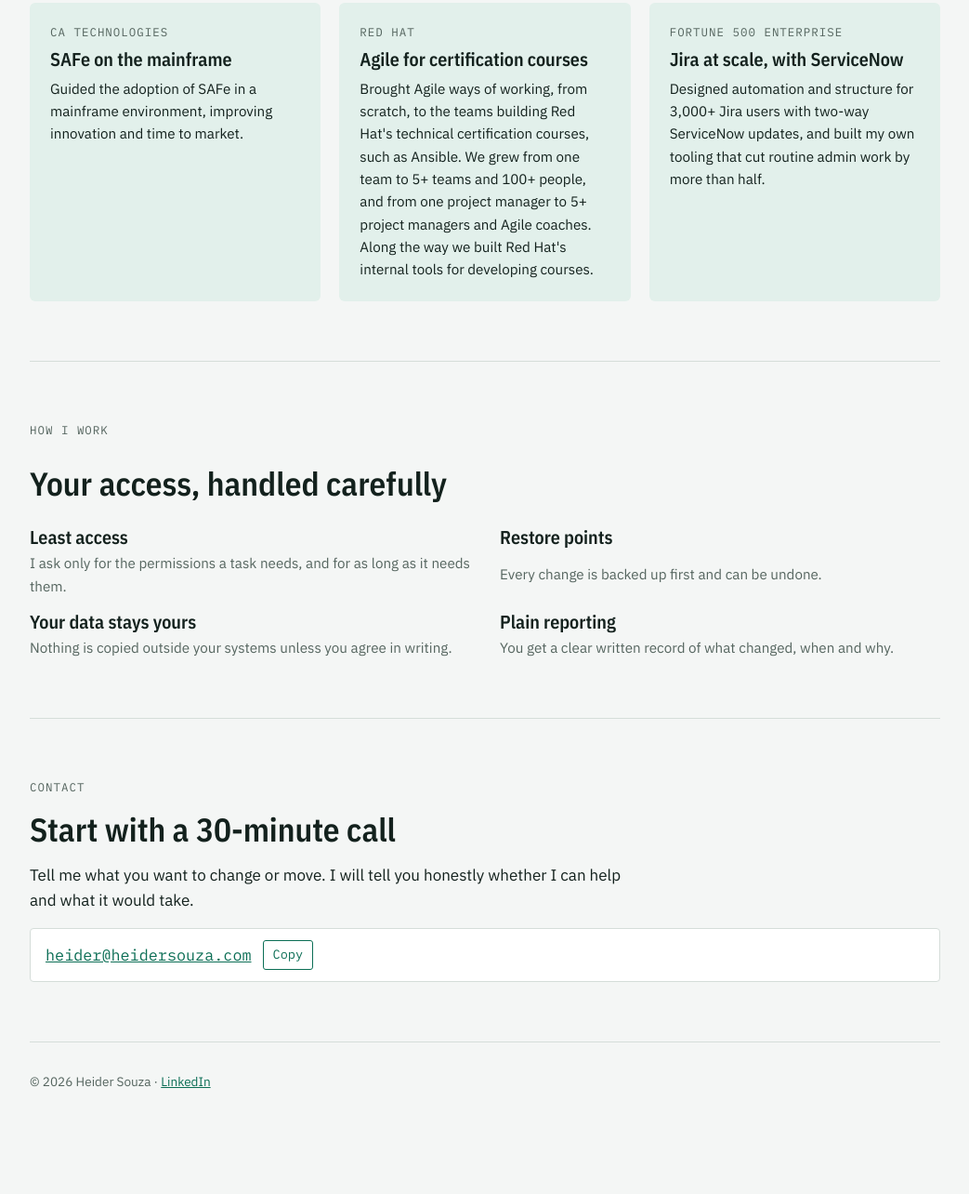
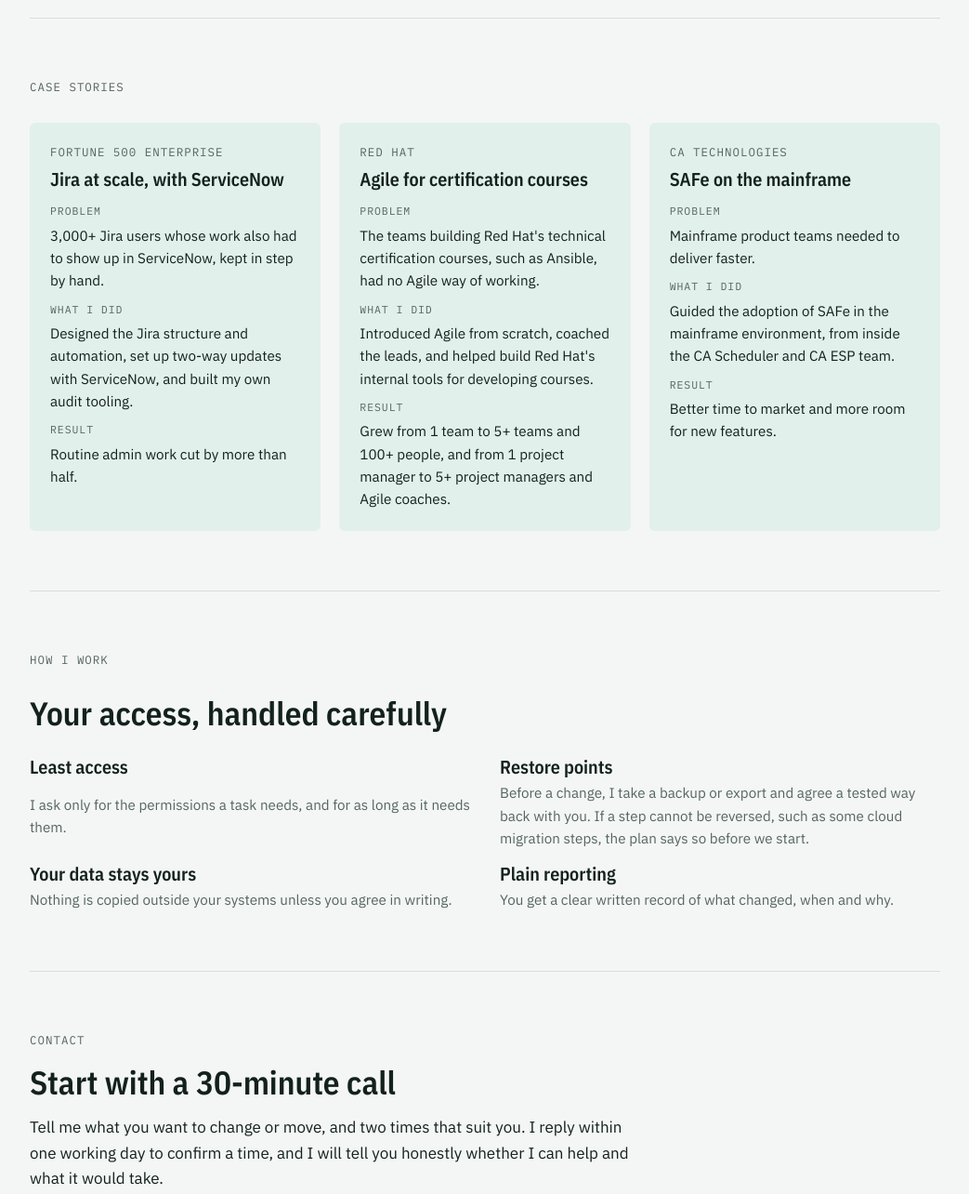
Before and after one commit to heiderdamaseno/heidersouza.com, a plain HTML site: page index.html in a window 1280 px wide. Shown: the part 3297-4581 px from the top of the page at 93% size, without its empty margins (118-1161 px from the left). Before the commit the page ends 4504 px from the top, so only its background shows below. Drawn offline with nearby package versions, Linux system fonts and the light colour scheme.

Commit message:
Home: direct booking email, how pricing works, problem/action/result cases, precise restore promise
Co-Authored-By: Claude Opus 5.5 <noreply@anthropic.com>
Claude-Session: https://claude.ai/code/session_01AY5CUdcPerKvguuyV6p2FN

```diff
--- a/index.html
+++ b/index.html
@@ -108,6 +108,10 @@ section { padding-block: 64px; border-bottom: 1px solid var(--line); display: gr
 .cases { display: grid; grid-template-columns: repeat(3, minmax(0, 1fr)); gap: 20px; }
 .case { background: var(--accent-soft); border-radius: 6px; padding: 22px; display: grid; gap: 8px; align-content: start; }
 .case p { font-size: 0.95rem; }
+.case dl { margin: 0; display: grid; gap: 4px; font-size: 0.95rem; }
+.case dt { font-family: var(--mono); font-size: 0.72rem; letter-spacing: 0.08em; text-transform: uppercase; color: var(--muted); margin-top: 6px; }
+.case dd { margin: 0; }
+.pkg-note { color: var(--muted); max-width: 70ch; margin: 0 0 20px; }
 .intro { display: grid; grid-template-columns: 200px minmax(0, 1fr); gap: 32px; align-items: start; }
 .portrait { width: 200px; height: 250px; object-fit: cover; border-radius: 6px; border: 1px solid var(--line); display: block; }
 .stats { display: grid; grid-template-columns: repeat(4, minmax(0, 1fr)); gap: 24px; }
@@ -169,7 +173,7 @@ footer { padding-block: 32px; color: var(--muted); font-size: 0.85rem; }
       <div class="stop"><div class="dot"></div><span>Cloud</span></div>
     </div>
     <div class="btns">
-      <a class="btn primary" href="#contact">Book a 30-minute call</a>
+      <a class="btn primary" href="mailto:heider@heidersouza.com?subject=30-minute%20call&amp;body=Hello%20Heider%2C%0A%0AWhat%20I%20want%20to%20change%20or%20move%3A%0A%0ATwo%20times%20that%20suit%20me%20(with%20time%20zone)%3A%0A1.%0A2.%0A">Book a 30-minute call</a>
       <a class="btn ghost" href="#packages">See packages</a>
     </div>
   </section>
@@ -256,6 +260,7 @@ footer { padding-block: 32px; color: var(--muted); font-size: 0.85rem; }
   <section id="packages">
     <span class="label">Packages</span>
     <h2>Smaller jobs, fixed scope and price</h2>
+    <p class="pkg-note">Every package gets a fixed price, written down before any work starts. It depends on the size of your setup, so we agree it after a free 30-minute call. You get the quote within two working days, and the price does not change unless you change the scope.</p>
     <div class="packages">
       <div class="pkg">
         <h3>Jira automation health check</h3>
@@ -288,19 +293,31 @@ footer { padding-block: 32px; color: var(--muted); font-size: 0.85rem; }
     <span class="label">Case stories</span>
     <div class="cases">
       <div class="case">
-        <span class="label">CA Technologies</span>
-        <h3>SAFe on the mainframe</h3>
-        <p>Guided the adoption of SAFe in a mainframe environment, improving innovation and time to market.</p>
+        <span class="label">Fortune 500 enterprise</span>
+        <h3>Jira at scale, with ServiceNow</h3>
+        <dl>
+          <dt>Problem</dt><dd>3,000+ Jira users whose work also had to show up in ServiceNow, kept in step by hand.</dd>
+          <dt>What I did</dt><dd>Designed the Jira structure and automation, set up two-way updates with ServiceNow, and built my own audit tooling.</dd>
+          <dt>Result</dt><dd>Routine admin work cut by more than half.</dd>
+        </dl>
       </div>
       <div class="case">
         <span class="label">Red Hat</span>
         <h3>Agile for certification courses</h3>
-        <p>Brought Agile ways of working, from scratch, to the teams building Red Hat's technical certification courses, such as Ansible. We grew from one team to 5+ teams and 100+ people, and from one project manager to 5+ project managers and Agile coaches. Along the way we built Red Hat's internal tools for developing courses.</p>
+        <dl>
+          <dt>Problem</dt><dd>The teams building Red Hat's technical certification courses, such as Ansible, had no Agile way of working.</dd>
+          <dt>What I did</dt><dd>Introduced Agile from scratch, coached the leads, and helped build Red Hat's internal tools for developing courses.</dd>
+          <dt>Result</dt><dd>Grew from 1 team to 5+ teams and 100+ people, and from 1 project manager to 5+ project managers and Agile coaches.</dd>
+        </dl>
       </div>
       <div class="case">
-        <span class="label">Fortune 500 enterprise</span>
-        <h3>Jira at scale, with ServiceNow</h3>
-        <p>Designed automation and structure for 3,000+ Jira users with two-way ServiceNow updates, and built my own tooling that cut routine admin work by more than half.</p>
+        <span class="label">CA Technologies</span>
+        <h3>SAFe on the mainframe</h3>
+        <dl>
+          <dt>Problem</dt><dd>Mainframe product teams needed to deliver faster.</dd>
+          <dt>What I did</dt><dd>Guided the adoption of SAFe in the mainframe environment, from inside the CA Scheduler and CA ESP team.</dd>
+          <dt>Result</dt><dd>Better time to market and more room for new features.</dd>
+        </dl>
       </div>
     </div>
   </section>
@@ -310,7 +327,7 @@ footer { padding-block: 32px; color: var(--muted); font-size: 0.85rem; }
     <h2>Your access, handled carefully</h2>
     <div class="trust">
       <div><h3>Least access</h3><p>I ask only for the permissions a task needs, and for as long as it needs them.</p></div>
-      <div><h3>Restore points</h3><p>Every change is backed up first and can be undone.</p></div>
+      <div><h3>Restore points</h3><p>Before a change, I take a backup or export and agree a tested way back with you. If a step cannot be reversed, such as some cloud migration steps, the plan says so before we start.</p></div>
       <div><h3>Your data stays yours</h3><p>Nothing is copied outside your systems unless you agree in writing.</p></div>
       <div><h3>Plain reporting</h3><p>You get a clear written record of what changed, when and why.</p></div>
     </div>
@@ -319,7 +336,8 @@ footer { padding-block: 32px; color: var(--muted); font-size: 0.85rem; }
   <section id="contact" class="contact">
     <span class="label">Contact</span>
     <h2>Start with a 30-minute call</h2>
-    <p>Tell me what you want to change or move. I will tell you honestly whether I can help and what it would take.</p>
+    <p>Tell me what you want to change or move, and two times that suit you. I reply within one working day to confirm a time, and I will tell you honestly whether I can help and what it would take.</p>
+    <p><a class="btn primary" href="mailto:heider@heidersouza.com?subject=30-minute%20call&amp;body=Hello%20Heider%2C%0A%0AWhat%20I%20want%20to%20change%20or%20move%3A%0A%0ATwo%20times%20that%20suit%20me%20(with%20time%20zone)%3A%0A1.%0A2.%0A">Book a 30-minute call</a></p>
     <div class="addr"><a id="mail" href="mailto:heider@heidersouza.com">heider@heidersouza.com</a><button id="copy" type="button">Copy</button></div>
   </section>
 
```
